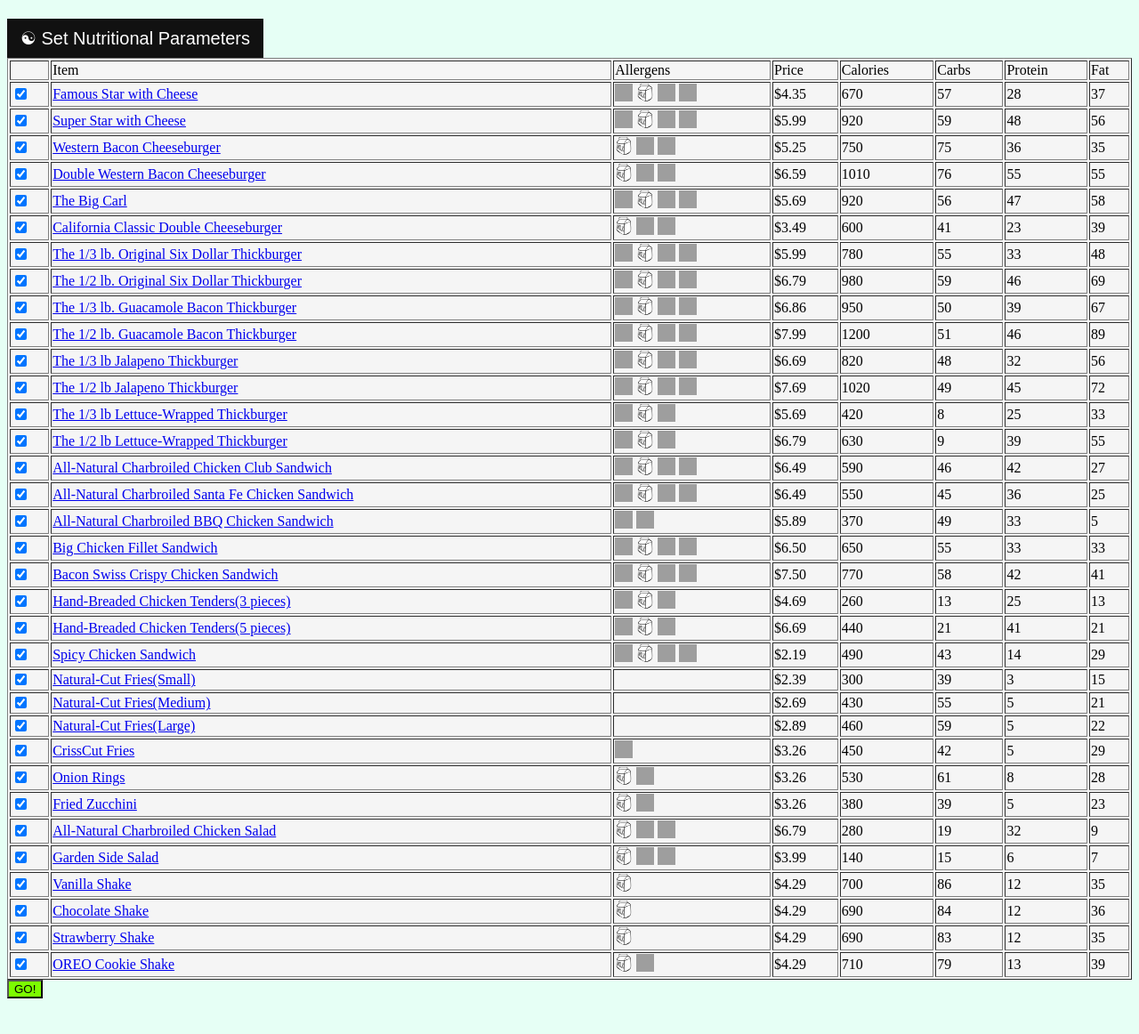
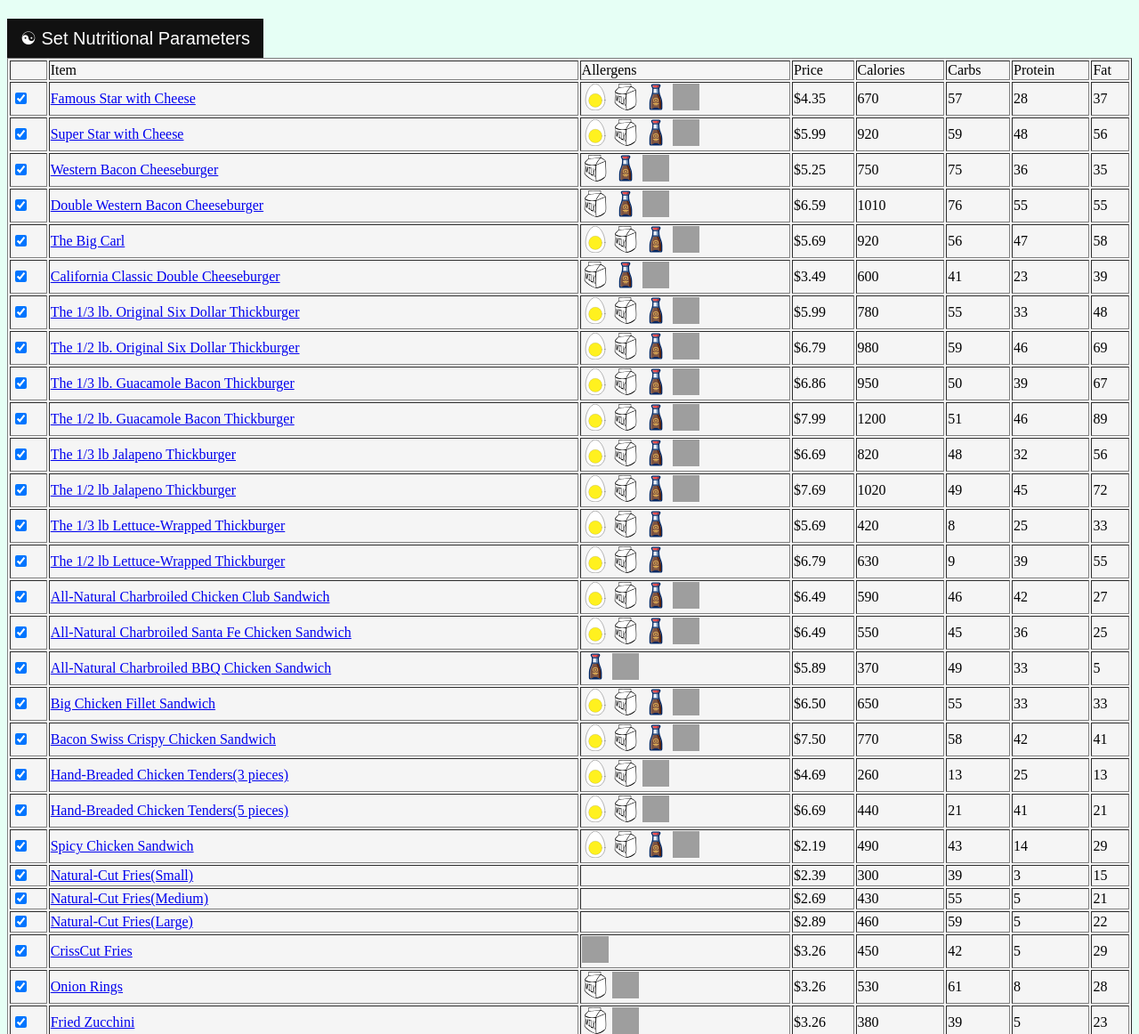
Before and after one commit to KennethVelarde/FullandFit, a Django app: page /menu/CarlsJr.gif/CarlsJr.gif/ in a window 1280 px wide. Shown: the top 1162 px of the page at 89% size. Run offline with Django 3.2, Linux system fonts and the light colour scheme; grey boxes are pictures that could not be loaded.

Commit message:
added all allergen icons

```diff
--- a/FullandFitApp/static/css/menu.css
+++ b/FullandFitApp/static/css/menu.css
@@ -5,8 +5,8 @@
 }
 
 .allergen_icon{
-  width: 20px;
-  height: 20px;
+  width: 30px;
+  height: 30px;
 }
 
 #item_selection_table{
```
Also changed, not shown: FullandFitApp/static/img/allergen_icons/egg.svg (added), FullandFitApp/static/img/allergen_icons/peanuts.svg (added), FullandFitApp/static/img/allergen_icons/shellfish.svg (added), FullandFitApp/static/img/allergen_icons/soy.svg (added).
